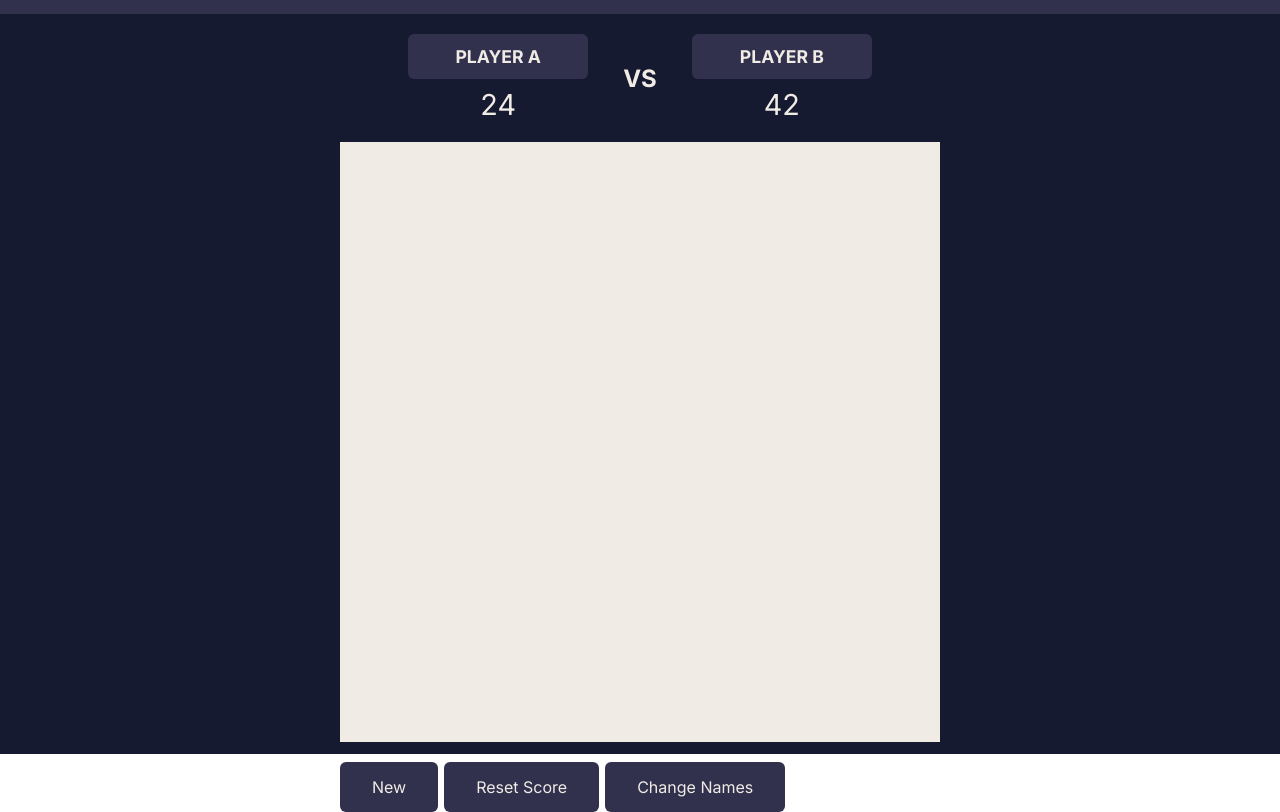
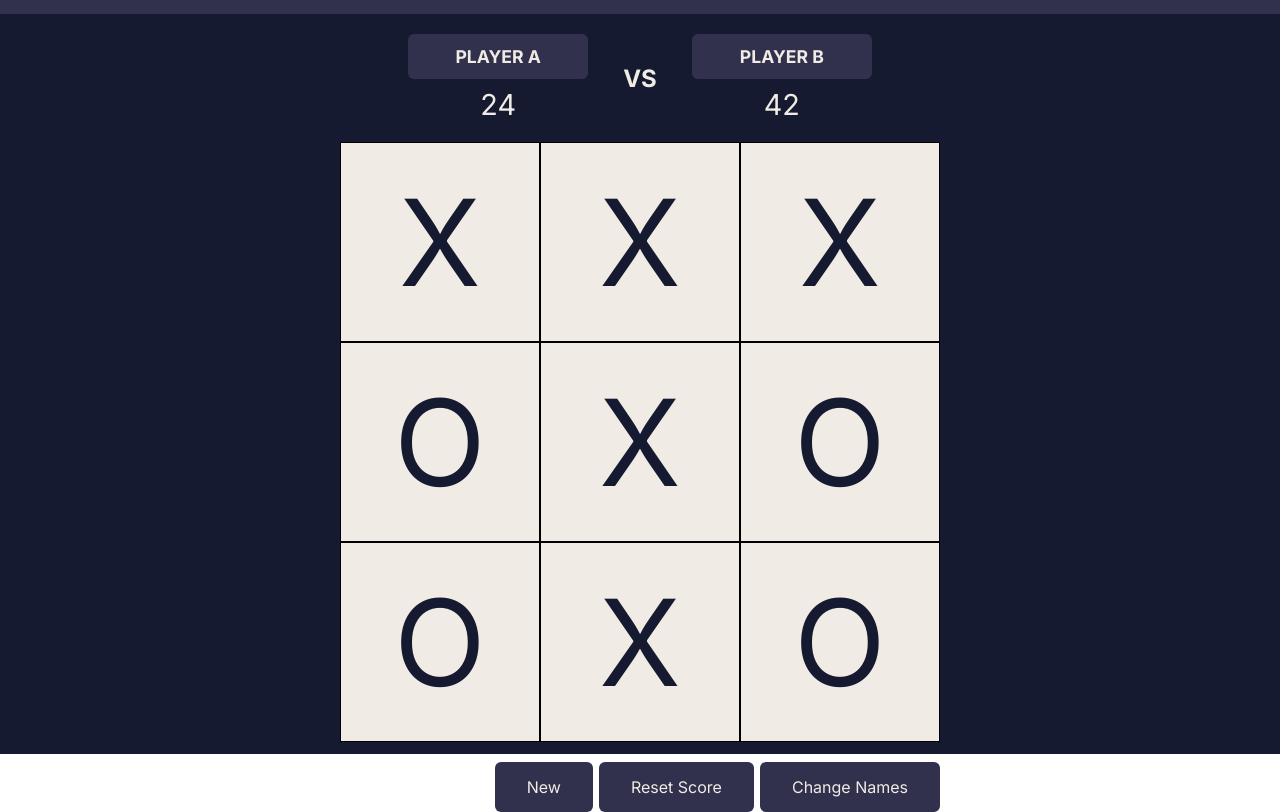
Before and after one commit to thandora/odin-tic-tac-toe, a plain HTML site: page index.html in a window 1280 px wide. Shown: the part 46-858 px from the top of the page. Drawn offline with Linux system fonts and the light colour scheme.

Commit message:
Create board

```diff
--- a/index.html
+++ b/index.html
@@ -35,7 +35,25 @@
         </div>
 
         <div class="container-board">
-          <div class="board"></div>
+          <div class="board">
+            <div class="board-row">
+              <div class="cell" data-coord="1,1">X</div>
+              <div class="cell" data-coord="1,2">X</div>
+              <div class="cell" data-coord="1,3">X</div>
+            </div>
+
+            <div class="board-row">
+              <div class="cell" data-coord="2,1">O</div>
+              <div class="cell" data-coord="2,2">X</div>
+              <div class="cell" data-coord="2,3">O</div>
+            </div>
+
+            <div class="board-row">
+              <div class="cell" data-coord="3,1">O</div>
+              <div class="cell" data-coord="3,2">X</div>
+              <div class="cell" data-coord="3,3">O</div>
+            </div>
+          </div>
         </div>
 
         <div class="container-controls">
--- a/style.css
+++ b/style.css
@@ -88,10 +88,31 @@ body {
   background-color: #F0ECE5;
 }
 
+.container-board .board-row {
+  height: calc(100% / 3);
+  display: flex;
+}
+
+.board .cell {
+  display: flex;
+  width: calc(100% / 3);
+  height: 100%;
+  color: #161A30;
+  border: solid 1px rgb(0, 0, 0);
+  align-items: center;
+  justify-content: center;
+  font-size: 120px;
+}
+
+.board .cell:hover {
+  cursor: pointer;
+}
+
 /* Controls section */
 .container-controls .btn-group {
   display: flex;
   column-gap: 6px;
+  justify-content: right;
 }
 
 .container-controls .btn-group button {
```
